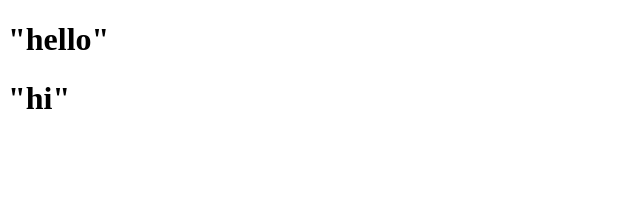
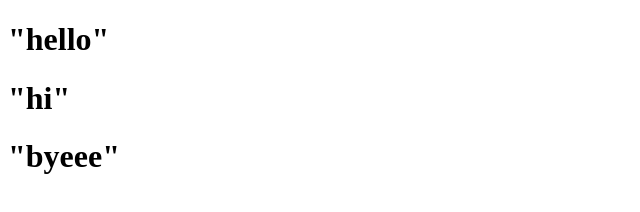
Before and after one commit to shahnawazali786/One_more_project, a plain HTML site: page index.html in a window 1280 px wide. Shown: the whole page, without its empty margins (0-640 px from the left). Drawn offline with Linux system fonts and the light colour scheme.

Commit message:
notbranchsave

```diff
--- a/index.html
+++ b/index.html
@@ -9,5 +9,6 @@
 <body>
     <h1>"hello"</h1>
     <h1>"hi"</h1>
+    <h1>"byeee"</h1>
 </body>
 </html>
```
